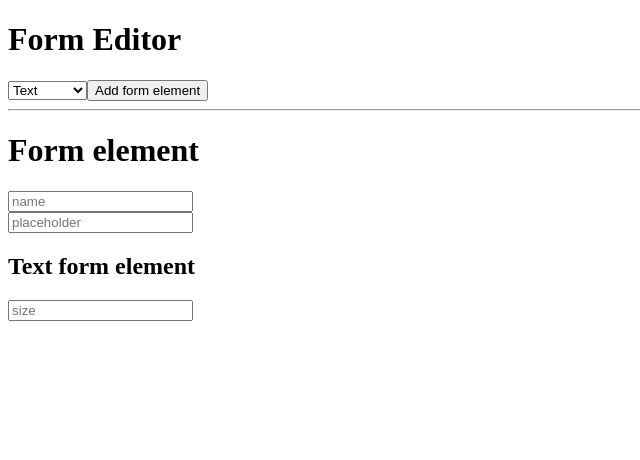
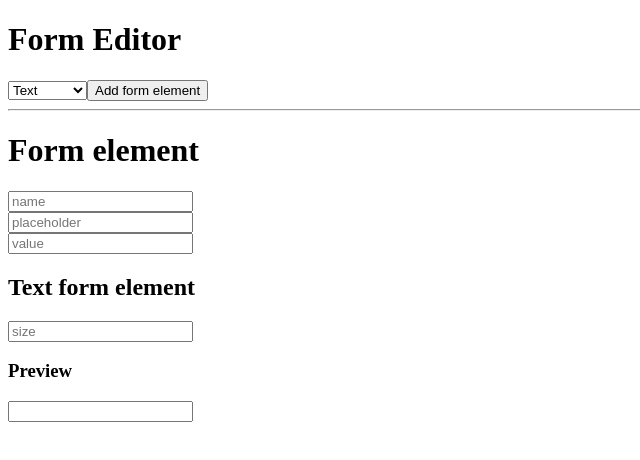
Before and after one commit to jannunzi/webdev-summer1-2018-poc-angular, an Angular app: page / in a window 1280 px wide. Both pictures are taken after a click on the button "Add form element". Shown: the top 460 px of the page, without its empty margins (0-640 px from the left). Built offline with nearby package versions, Linux system fonts and the light colour scheme.

Commit message:
added preview

```diff
--- a/src/app/form-editor/form-editor.component.html
+++ b/src/app/form-editor/form-editor.component.html
@@ -18,18 +18,27 @@
     <br/>
     <input [(ngModel)]="formElement.placeholder"
            placeholder="placeholder"/>
+    <br/>
+    <input [(ngModel)]="formElement.value"
+           placeholder="value"/>
     <div *ngSwitchCase="'text'">
       <h2>Text form element</h2>
-      <input [(ngModel)]="size"
+      <input [(ngModel)]="formElement.size"
              placeholder="size"/>
+      <h3>Preview</h3>
+      <input value="{{formElement.value}}"
+             placeholder="{{formElement.placeholder}}"/>
     </div>
     <div *ngSwitchCase="'textarea'">
       <h2>Textarea form element</h2>
-      <input [(ngModel)]="rows"
+      <input [(ngModel)]="formElement.rows"
              placeholder="rows"/>
       <br/>
-      <input [(ngModel)]="columns"
+      <input [(ngModel)]="formElement.columns"
              placeholder="columns"/>
+      <h3>Preview</h3>
+      <textarea rows="{{formElement.rows}}"
+                cols="{{formElement.columns}}">{{formElement.value}}</textarea>
     </div>
   </div>
 </div>
```
